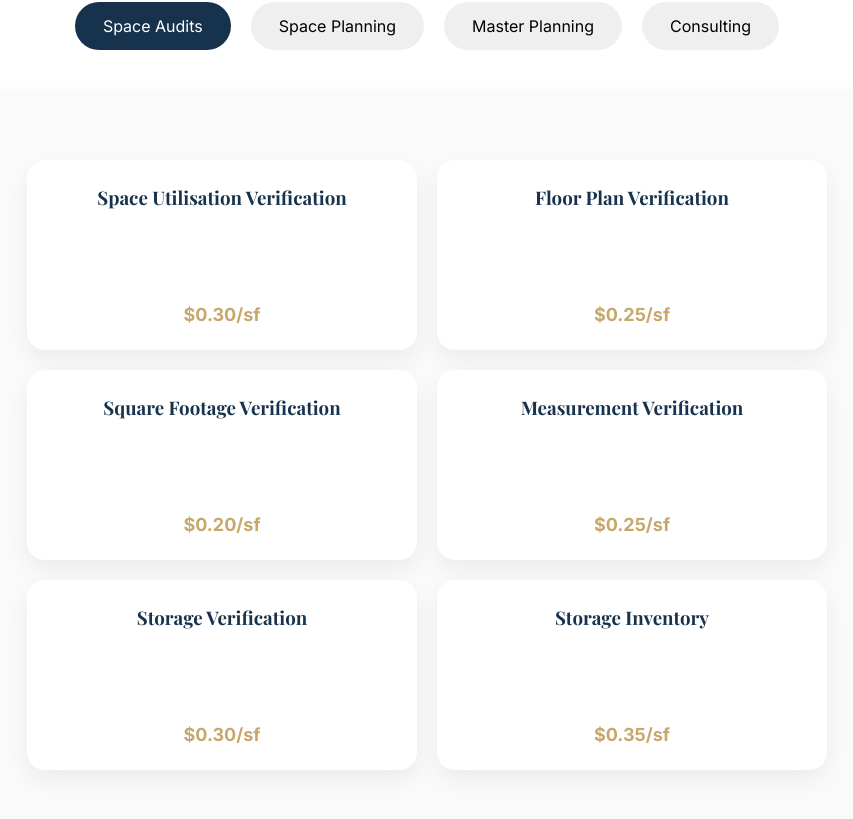
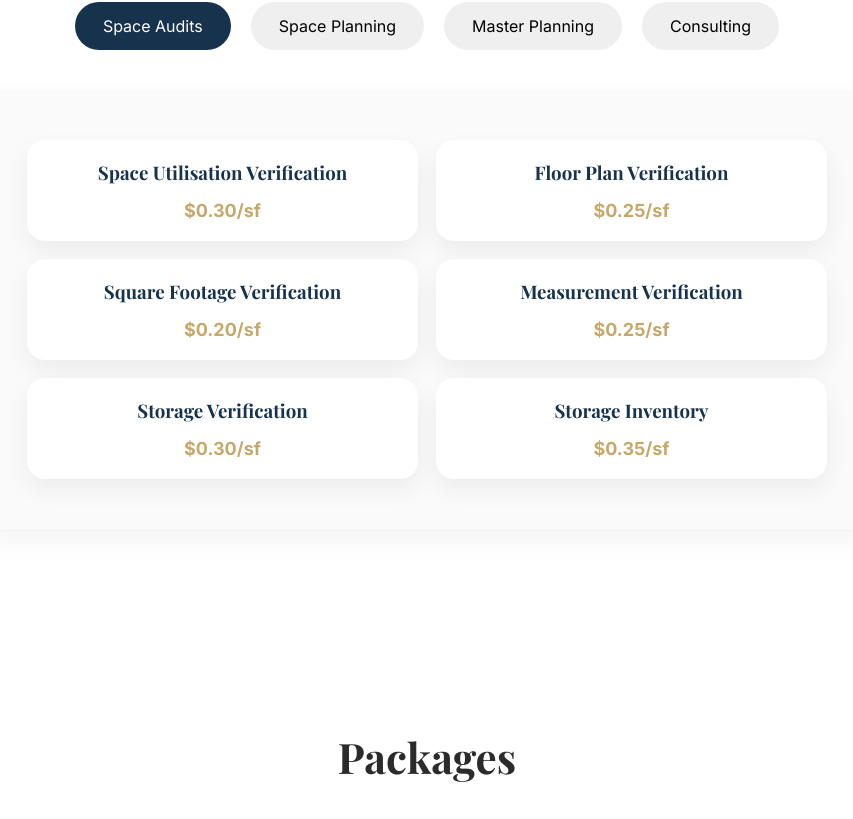
Before and after one commit to Amzzzzzzzz/one-space-pdc, a React (Vite) app: page / in a window 1280 px wide. Shown: the part 1581-2400 px from the top of the page, without its empty margins (213-1066 px from the left). Built offline with nearby package versions, Linux system fonts and the light colour scheme.

Commit message:
fixing box texts

```diff
--- a/src/components/Tabs/Tabs.css
+++ b/src/components/Tabs/Tabs.css
@@ -75,22 +75,21 @@
 
     grid-template-columns:repeat(2,1fr);
 
-    gap:20px;
+    gap:18px;
 
-    margin-top:20px;
+    align-items:stretch;
+
 }
 
 .serviceCard{
 
     background:white;
 
-    padding:25px 20px;
-
     border-radius:18px;
 
     box-shadow:0 10px 25px rgba(0,0,0,.06);
 
-    transition:.3s;
+    padding:20px;
 
     display:flex;
 
@@ -98,7 +97,7 @@
 
     justify-content:space-between;
 
-    min-height:190px;
+    height:100%;
 
 }
 
```
